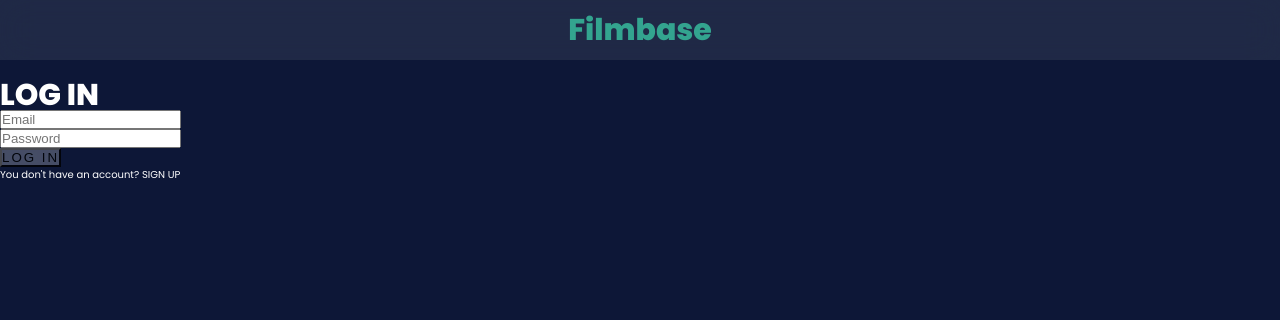
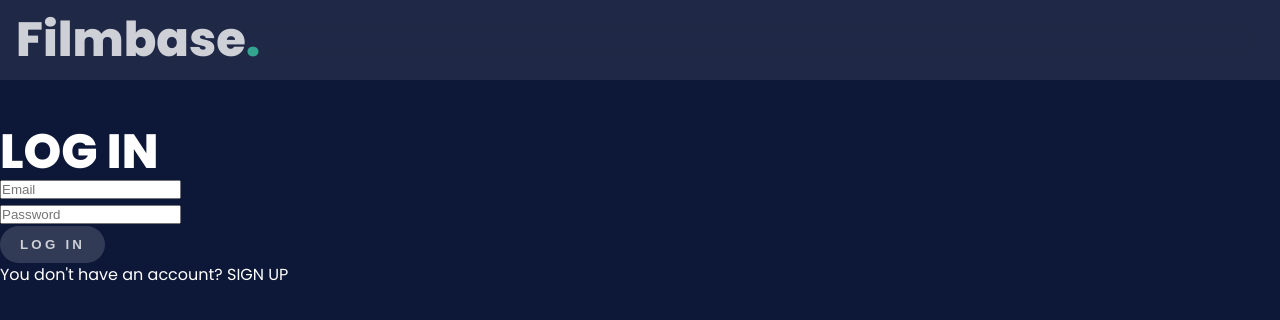
Before and after one commit to AyakaYasuda/FilmBase, a React (Create React App) app: page /auth in a window 1280 px wide. Shown: the top 320 px of the page. Built offline with nearby package versions, Linux system fonts and the light colour scheme; no server answers.

Commit message:
styled Header

```diff
--- a/src/App.js
+++ b/src/App.js
@@ -87,7 +87,7 @@ const App = () => {
             }
           />
           <Route
-            path="/favorites"
+            path="/favorite"
             element={
               <ProtectedRoute>
                 <FavoriteMovies />
--- a/src/components/UI/Header.jsx
+++ b/src/components/UI/Header.jsx
@@ -4,6 +4,7 @@ import { useDispatch, useSelector } from 'react-redux';
 import { logout } from '../../redux/usersSlice';
 import useUser from '../../hooks/useUser';
 
+import Logo from './Logo';
 import classes from './Header.module.scss';
 
 const Header = () => {
@@ -21,16 +22,29 @@ const Header = () => {
   return (
     <>
       <header className={classes.header}>
-        <div className={classes.top}>
-          <h1>Filmbase</h1>
+        <div className={classes['mobile-top']}>
+          <div className={classes.flex}>
+            <Logo />
+            {isLoggedIn && <button onClick={logoutHandler}>log out</button>}
+          </div>
           {isLoggedIn && (
-            <div>
+            <h4>
+              Welcome back{' '}
+              <span className={classes.name}>{user && user.name}</span> !
+            </h4>
+          )}
+        </div>
+        <div className={classes['desktop-top']}>
+          <Logo />
+          <div className={classes.flex}>
+            {isLoggedIn && (
               <h4>
-                Welcome back <span>{user && user.name}</span>!
+                Welcome back{' '}
+                <span className={classes.name}>{user && user.name}</span> !
               </h4>
-              <button onClick={logoutHandler}>log out</button>
-            </div>
-          )}
+            )}
+            {isLoggedIn && <button onClick={logoutHandler}>log out</button>}
+          </div>
         </div>
         {isLoggedIn && (
           <ul className={classes.menu}>
@@ -48,7 +62,7 @@ const Header = () => {
                 `${classes.link} ${isActive ? classes.active : undefined}`
               }
             >
-              Favorites
+              Favorite
             </NavLink>
             <NavLink
               to="/reviews"
--- a/src/components/UI/Header.module.scss
+++ b/src/components/UI/Header.module.scss
@@ -2,53 +2,79 @@
 
 .header {
   @include max-width;
-  @include center-col;
   width: 100%;
   background-color: rgba(249, 250, 251, 0.1);
   opacity: 0.8;
   backdrop-filter: blur(16px);
-  padding: 1.5rem;
+  padding: 1rem;
   position: fixed;
   z-index: 10;
   top: 0;
   left: 0;
 }
 
-.top {
-  @include center-col;
+.mobile-top {
+  .flex {
+    @include flex-between;
+  }
+
+  h4 {
+    text-align: left;
+  }
+
+  .name {
+    color: $secondary-color;
+  }
 
   @include media-md {
-    @include center-row;
+    display: none;
   }
+}
 
-  h1 {
-    color: $primary-color;
+.desktop-top {
+  display: none;
+
+  @include media-md {
+    @include flex-between;
+
+    .flex {
+      @include flex-between;
+
+      h4 {
+        text-align: center;
+        margin-right: 1rem;
+      }
+
+      .name {
+        color: $secondary-color;
+      }
+    }
   }
 }
 
 .menu {
+  margin-top: 1rem;
   list-style: none;
   display: flex;
   justify-content: center;
 }
 
 .link {
-  padding: 1rem 0.5rem 0.8rem;
-  margin: 0 1rem;
-  text-decoration: none;
+  margin: 0 0.5rem;
+  padding: 0.5rem 0rem;
+  text-align: center;
   color: #ffffff;
-  font-size: 1.2rem;
+
+  @include media-sm {
+    padding: 0.5rem;
+  }
 }
 
 .link:hover {
+  @include hover-effect;
   border-bottom: 2px solid #ef697d;
-  transform: translateY(-3px);
-  transition-duration: 0.1s;
 }
 
 .active {
   border-bottom: 2px solid #ef697d;
 }
-
-@media (min-width: 768px) {
-}
--- /dev/null
+++ b/src/components/UI/Logo.jsx
@@ -0,0 +1,12 @@
+import React from 'react';
+import classes from './Logo.module.scss';
+
+const Logo = () => {
+  return (
+    <h1>
+      Filmbase<span>.</span>
+    </h1>
+  );
+};
+
+export default Logo;
--- /dev/null
+++ b/src/components/UI/Logo.module.scss
@@ -0,0 +1,5 @@
+@import '../../mixin.scss';
+
+span {
+  color: $primary-color;
+}
--- a/src/index.scss
+++ b/src/index.scss
@@ -9,7 +9,6 @@
 
 html {
   font-family: 'Poppins', sans-serif;
-  font-size: 62.5%; // 10px/16px = 62.5% -> 1rem = 10px
 }
 
 body {
@@ -30,7 +29,7 @@ h1 {
   font-size: 2.25rem; /* 36px */
   line-height: 2.5rem; /* 40px */
 
-  @include media-xs {
+  @include media-sm {
     font-size: 3rem; /* 48px */
     line-height: 1;
   }
@@ -41,7 +40,7 @@ h2 {
   font-size: 1.875rem; /* 30px */
   line-height: 2.25rem; /* 36px */
 
-  @include media-xs {
+  @include media-sm {
     font-size: 2.25rem; /* 36px */
     line-height: 2.5rem; /* 40px */
   }
@@ -52,18 +51,18 @@ h3 {
   font-size: 1.5rem; /* 24px */
   line-height: 2rem; /* 32px */
 
-  @include media-xs {
+  @include media-sm {
     font-size: 1.875rem; /* 30px */
     line-height: 2.25rem; /* 36px */
   }
 }
 
 h4 {
-  font-weight: 400;
+  font-weight: 600;
   font-size: 1.25rem; /* 20px */
   line-height: 1.75rem; /* 28px */
 
-  @include media-xs {
+  @include media-sm {
     font-size: 1.5rem; /* 24px */
     line-height: 2rem; /* 32px */
   }
@@ -74,7 +73,7 @@ h5 {
   font-size: 1.125rem; /* 18px */
   line-height: 1.75rem; /* 28px */
 
-  @include media-xs {
+  @include media-sm {
     font-size: 1.25rem; /* 20px */
     line-height: 1.75rem; /* 28px */
   }
@@ -85,7 +84,7 @@ h6 {
   font-size: 1rem; /* 16px */
   line-height: 1.5rem; /* 24px */
 
-  @include media-xs {
+  @include media-sm {
     font-size: 1.125rem; /* 18px */
     line-height: 1.75rem; /* 28px */
   }
@@ -95,7 +94,7 @@ p {
   font-size: 0.875rem; /* 14px */
   line-height: 1.25rem; /* 20px */
 
-  @include media-xs {
+  @include media-sm {
     font-size: 1rem; /* 16px */
     line-height: 1.5rem; /* 24px */
   }
@@ -106,25 +105,55 @@ small {
   font-size: 0.75rem; /* 12px */
   line-height: 1rem; /* 16px */
 
-  @include media-xs {
+  @include media-sm {
     font-size: 0.875rem; /* 14px */
     line-height: 1.25rem; /* 20px */
   }
 }
 
+ul {
+  list-style: none;
+}
+
+li {
+  font-size: 0.875rem; /* 14px */
+  line-height: 1.25rem; /* 20px */
+
+  @include media-sm {
+    font-size: 1rem; /* 16px */
+    line-height: 1.5rem; /* 24px */
+  }
+}
+
 a {
   text-decoration: none;
+  font-size: 0.875rem; /* 14px */
+  line-height: 1.25rem; /* 20px */
+
+  @include media-sm {
+    font-size: 1rem; /* 16px */
+    line-height: 1.5rem; /* 24px */
+  }
 }
 
 button {
-  cursor: pointer;
   letter-spacing: 0.2rem;
+  font-weight: 600;
   text-transform: uppercase;
-  background-color: rgba(249, 250, 251, 0.3);
+  background-color: rgba(249, 250, 251, 0.2);
   opacity: 0.8;
   backdrop-filter: blur(16px);
+  cursor: pointer;
+  border-radius: 20px;
+  border: none;
+  padding: 0.5rem 1rem;
+  color: $base-color;
 
   &:hover {
     @include hover-effect;
   }
+
+  @include media-sm {
+    padding: 0.7rem 1.25rem;
+  }
 }
--- a/src/mixin.scss
+++ b/src/mixin.scss
@@ -39,7 +39,7 @@ $base-color: #ffffff;
   transition-duration: 300ms;
 }
 
-@mixin center-col {
+@mixin flex-col-center {
   text-align: center;
   display: flex;
   flex-direction: column;
@@ -47,11 +47,19 @@ $base-color: #ffffff;
   align-items: center;
 }
 
-@mixin center-row {
+@mixin flex-center {
   text-align: center;
   display: flex;
   flex-direction: row;
   justify-content: center;
+  align-items: center;
+}
+
+@mixin flex-between {
+  text-align: center;
+  display: flex;
+  flex-direction: row;
+  justify-content: space-between;
   align-items: center;
 }
 
```
